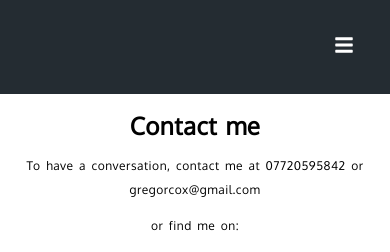
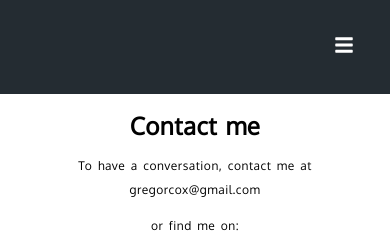
Before and after one commit to gregorcox/personal-site, a React (Create React App) app: page /contact in a window 390 px wide. Shown: the top 252 px of the page. Built offline with nearby package versions, Linux system fonts and the light colour scheme.

Commit message:
remove phone number and instagram from contact page

```diff
--- a/src/components/Contact.js
+++ b/src/components/Contact.js
@@ -3,7 +3,7 @@ import React from "react";
 const Contact = () => (
   <div className="contact">
     <h1>Contact me</h1>
-    <p className="email">To have a conversation, contact me at <a href= "tel:+447720595842">07720595842</a> or <a href="mailto:gregorcox@gmail.com?Subject=Hey%20Gregor!" target="_top"> gregorcox@gmail.com</a></p>
+    <p className="email">To have a conversation, contact me at <a href="mailto:gregorcox@gmail.com?Subject=Hey%20Gregor!" target="_top"> gregorcox@gmail.com</a></p>
     <p>or find me on:</p>
     <div className="social-media">
         <a href="https://www.linkedin.com/in/gregorcox/" alt="LinkedIn" target="_blank" rel="noopener noreferrer">
@@ -12,9 +12,6 @@ const Contact = () => (
         <a href="https://www.github.com/gregorcox" alt="GitHub" target="_blank" rel="noopener noreferrer">
           <img src={require('../images/github.png')} height="80" width="80" alt="GitHub"/>
         </a>
-        {/* <a href="https://www.instagram.com" alt="Instagram" target="_blank">
-          <img src={require('../images/instagram.png')} height="80" width="80" alt="Instagram" />
-        </a> */}
       </div>
   </div>
 );
```
